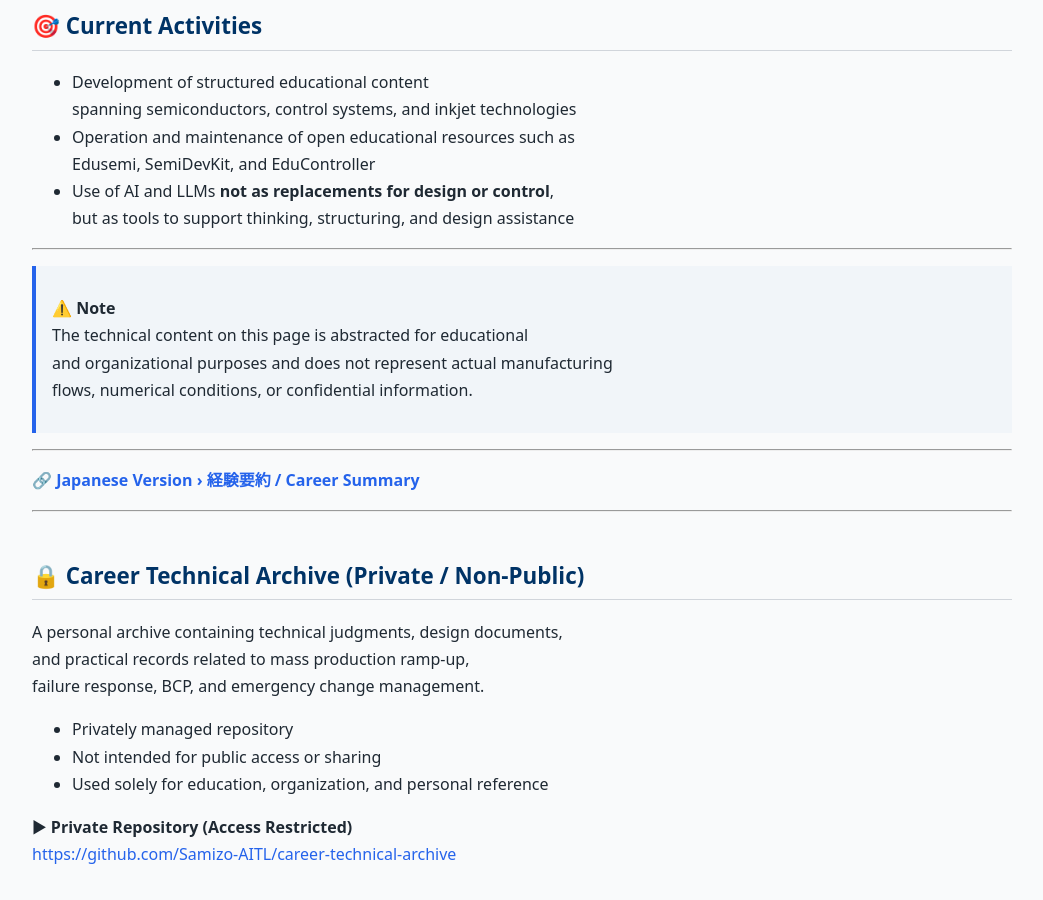
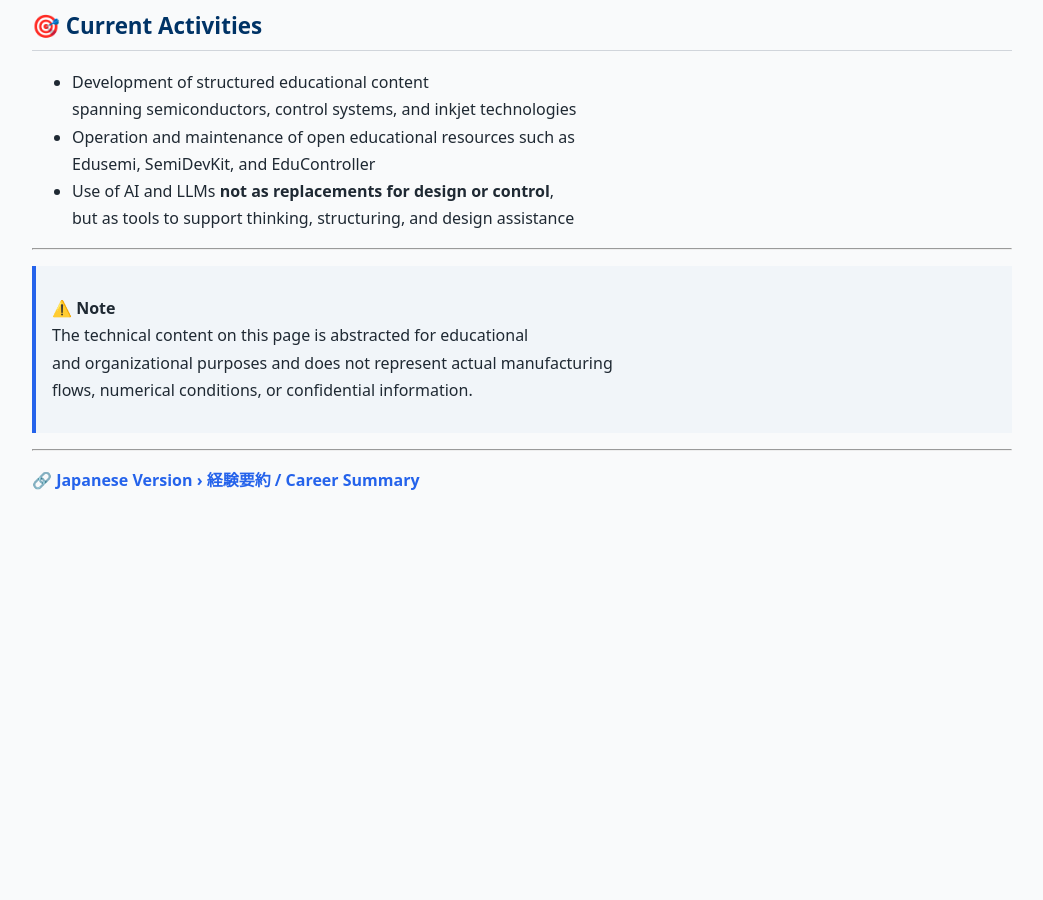
Before and after one commit to Samizo-AITL/Samizo-AITL.github.io, a Jekyll site: the page built from about/career-summary/en/index.md, in a window 1280 px wide and 900 px high, scrolled down 1485 px. Shown: the whole window, without its empty margins (118-1161 px from the left). Built offline with Jekyll 4.4.1, drawn with Linux system fonts in a browser that asks for light colours; after the commit the page ends 2011 px from its top, so only the background shows below that.

Commit message:
Update index.md

```diff
--- a/about/career-summary/en/index.md
+++ b/about/career-summary/en/index.md
@@ -74,17 +74,3 @@ and organizing it into reusable and structured forms.”**
 ---
 
 **🔗 [Japanese Version › 経験要約 / Career Summary](../)**
-
----
-
-## 🔒 Career Technical Archive (Private / Non-Public)
-A personal archive containing technical judgments, design documents,
-and practical records related to mass production ramp-up,
-failure response, BCP, and emergency change management.
-
-- Privately managed repository
-- Not intended for public access or sharing
-- Used solely for education, organization, and personal reference
-
-▶︎ **Private Repository (Access Restricted)**
-[https://github.com/Samizo-AITL/career-technical-archive](https://github.com/Samizo-AITL/career-technical-archive)
```
